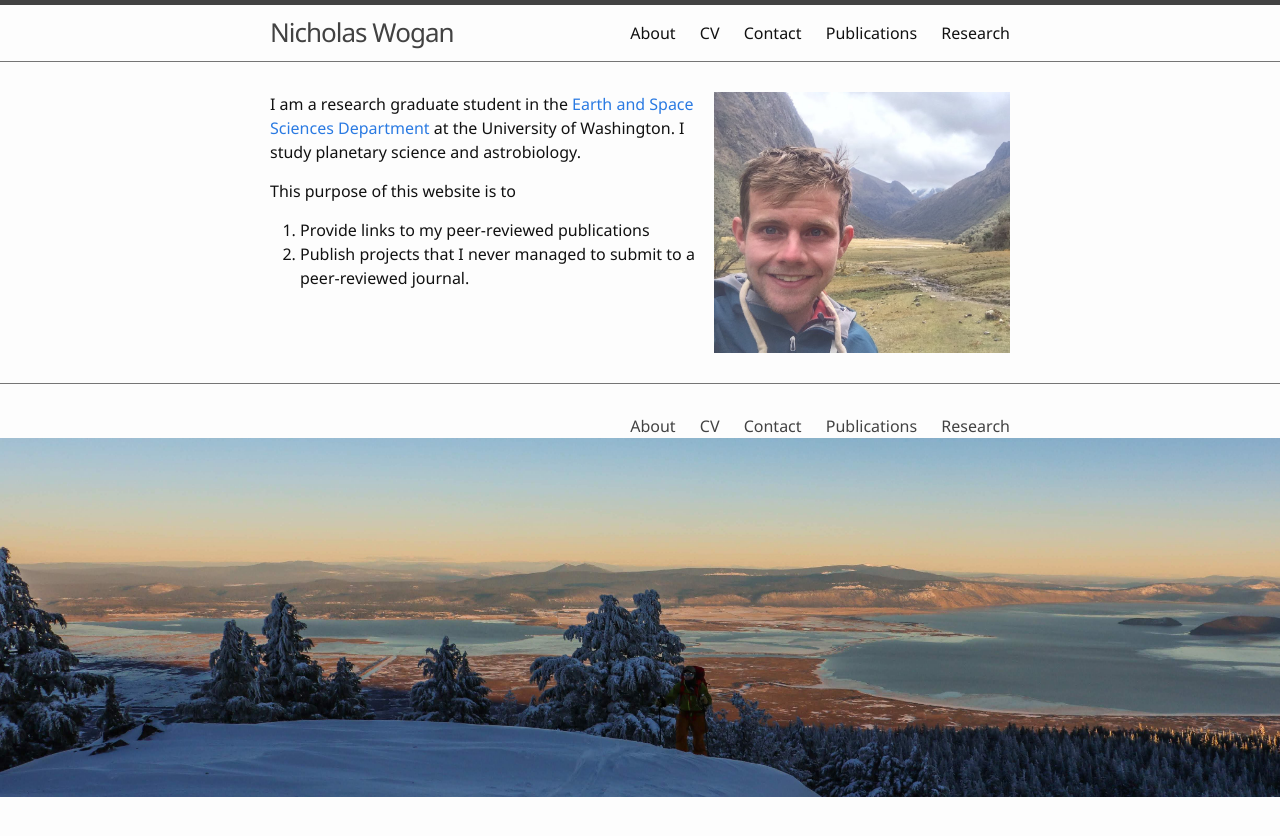
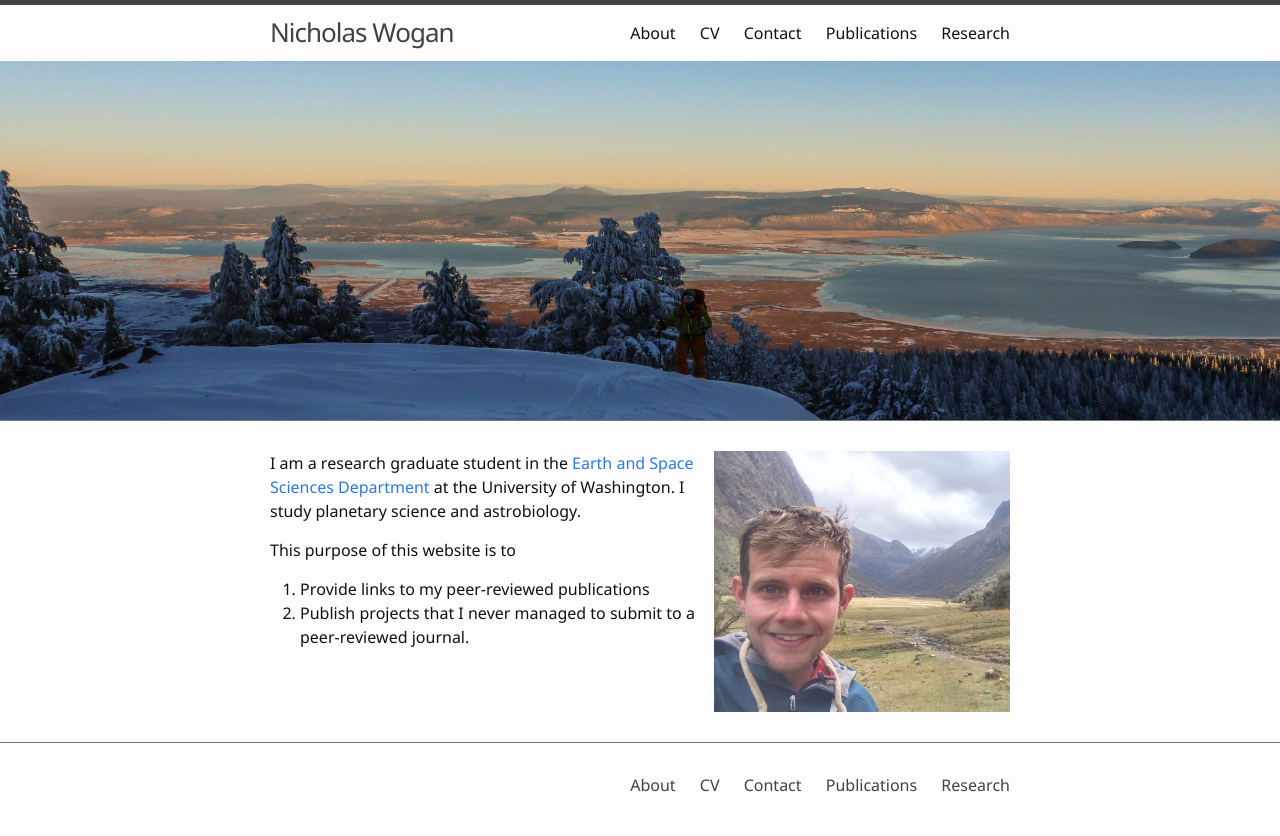
Before and after one commit to Nicholaswogan/Nicholaswogan.github.io, a Jekyll site: the page built from index.md, in a window 1280 px wide. Shown: the top 836 px of the page. Built offline with Jekyll 4.4.1, drawn with Linux system fonts in a browser that asks for light colours.

Commit message:
new things

```diff
--- a/_includes/footer.html
+++ b/_includes/footer.html
@@ -11,6 +11,6 @@
     </div>
   </div>
   <!-- added by nick -->
-  <img src="{{ 'images/Kbasin.jpg' | absolute_url }}" alt="{{ page.title | default: site.title | default: site.github.repository_name }}" class="project-name" />
+  <!-- <img src="{{ 'images/Kbasin.jpg' | absolute_url }}" alt="{{ page.title | default: site.title | default: site.github.repository_name }}" class="project-name" /> -->
   <!--  -->
 </footer>
--- a/_includes/header.html
+++ b/_includes/header.html
@@ -1,7 +1,4 @@
 <header class="site-header" role="banner">
-  <!-- added by nick -->
-  <!-- <img src="{{ 'images/Kbasin.jpg' | absolute_url }}" alt="{{ page.title | default: site.title | default: site.github.repository_name }}" class="project-name" /> -->
-  <!--               -->
   <div class="wrapper">
 
     <a class="site-title" href="{{ '/' | absolute_url }}">{{ site.title | escape }}</a>
@@ -25,5 +22,7 @@
     </nav>
 
   </div>
-
+  <!-- added by nick -->
+  <img src="{{ 'images/Kbasin.jpg' | absolute_url }}" alt="{{ page.title | default: site.title | default: site.github.repository_name }}" class="project-name" />
+  <!--     -->
 </header>
```
